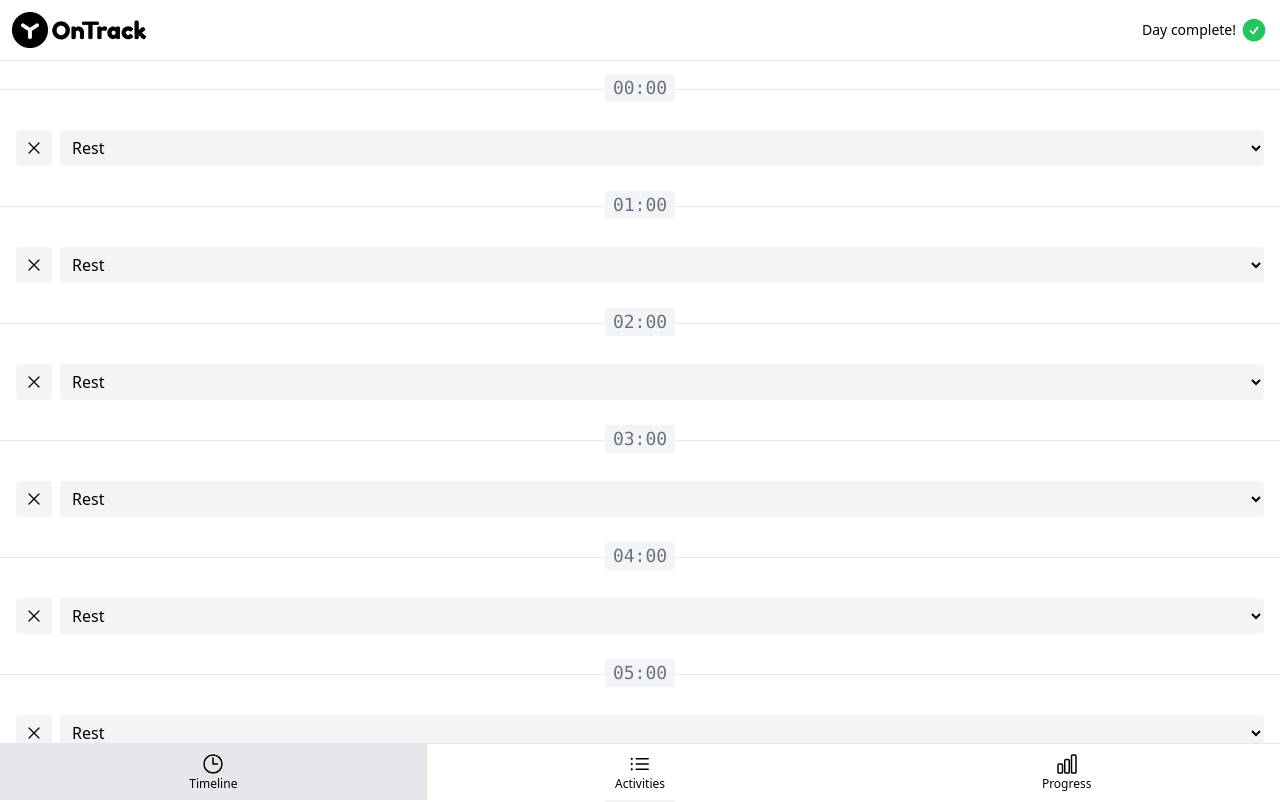
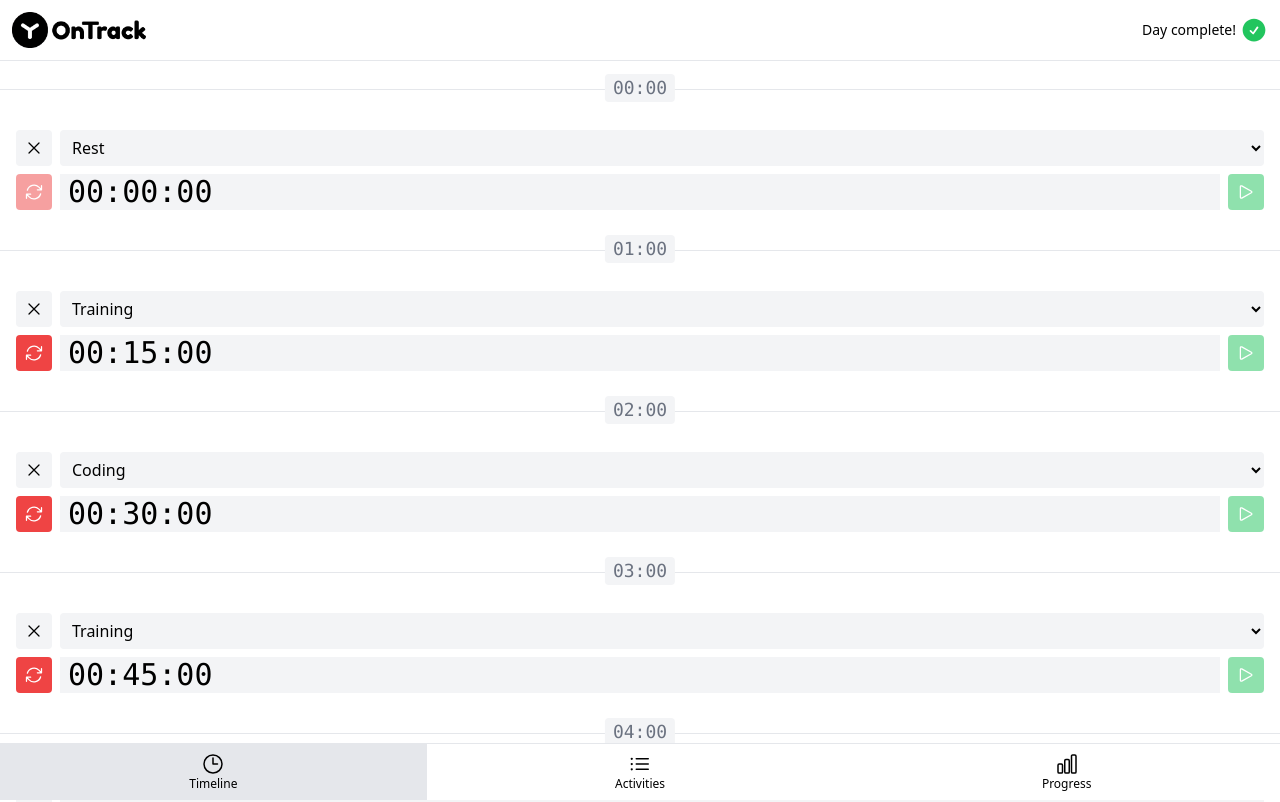
Before and after one commit to egorystuff/ontrack-TypeScript, a Vue app: page /#timeline in a window 1280 px wide. Shown: the top 802 px of the page. Built offline with nearby package versions, Linux system fonts and the light colour scheme.

Commit message:
Added a timer for each hour of the day

```diff
--- a/src/App.vue
+++ b/src/App.vue
@@ -16,9 +16,9 @@ import TheProgress from './pages/TheProgress.vue'
 
 const currentPage = ref(normalizePageHash())
 
-const timelineItems = ref(generateTimelineItems())
+const activities = ref(generateActivities())
 
-const activities = ref(generateActivities())
+const timelineItems = ref(generateTimelineItems(activities.value))
 
 const activitySelectOptions = computed(() => generateActivitySelectOtions(activities.value))
 
@@ -30,6 +30,7 @@ function deleteActivity(activity) {
   timelineItems.value.forEach((timelineItem) => {
     if (timelineItem.activityId === activity.id) {
       timelineItem.activityId = null
+      timelineItem.activitySeconds = 0
     }
   })
 
--- a/src/components/ActivityItem.vue
+++ b/src/components/ActivityItem.vue
@@ -31,7 +31,7 @@ const emit = defineEmits({
     <div>
       <BaseSelect
         class="font-mono"
-        placeholder="h:mm"
+        placeholder="hh:mm"
         :options="PERIOD_SELECT_OPTIONS"
         :selected="activity.secondsToComplete || null"
         @select="emit('setSecondsToComplete', $event || 0)"
--- a/src/components/BaseButton.vue
+++ b/src/components/BaseButton.vue
@@ -1,10 +1,18 @@
 <script>
-import { BUTTON_TYPE_DANGER, BUTTON_TYPE_NEUTRAL, BUTTON_TYPE_PRIMARY } from '../constants'
+import {
+  BUTTON_TYPE_DANGER,
+  BUTTON_TYPE_NEUTRAL,
+  BUTTON_TYPE_PRIMARY,
+  BUTTON_TYPE_SUCCESS,
+  BUTTON_TYPE_WARNING
+} from '../constants'
 
 const typeClasses = {
   [BUTTON_TYPE_NEUTRAL]: 'bg-gray-100 enabled:hover:bg-gray-200',
   [BUTTON_TYPE_DANGER]: 'bg-red-500 enabled:hover:bg-red-600 text-white',
-  [BUTTON_TYPE_PRIMARY]: 'bg-purple-500 enabled:hover:bg-purple-600 text-white'
+  [BUTTON_TYPE_PRIMARY]: 'bg-purple-500 enabled:hover:bg-purple-600 text-white',
+  [BUTTON_TYPE_SUCCESS]: 'bg-green-500 enabled:hover:bg-green-600 text-white',
+  [BUTTON_TYPE_WARNING]: 'bg-yellow-500 enabled:hover:bg-yellow-600 text-white'
 }
 </script>
 
--- a/src/components/TimelineItem.vue
+++ b/src/components/TimelineItem.vue
@@ -8,6 +8,7 @@ import {
 import { NULLABLE_ACTIVITY } from '../constants'
 import BaseSelect from './BaseSelect.vue'
 import TimelineHour from './TimelineHour.vue'
+import TimelineStopWatch from './TimelineStopWatch.vue'
 
 const props = defineProps({
   timelineItem: {
@@ -49,5 +50,7 @@ function findActivityById(id) {
       placeholder="Rest"
       @select="selectActivity"
     />
+
+    <TimelineStopWatch :seconds="timelineItem.activitySeconds" :hour="timelineItem.hour" />
   </li>
 </template>
--- /dev/null
+++ b/src/components/TimelineStopWatch.vue
@@ -0,0 +1,64 @@
+<script setup>
+import { ref } from 'vue'
+import { ArrowPathIcon, PauseIcon, PlayIcon } from '@heroicons/vue/24/outline'
+import { formatSeconds } from '../functions'
+import {
+  BUTTON_TYPE_SUCCESS,
+  BUTTON_TYPE_WARNING,
+  BUTTON_TYPE_DANGER,
+  MILISECONDS_IN_SECOND
+} from '../constants'
+import { isHourValid, isNumber } from '@/validators'
+import BaseButton from './BaseButton.vue'
+
+const props = defineProps({
+  seconds: {
+    default: 0,
+    type: Number,
+    validator: isNumber
+  },
+  hour: {
+    required: true,
+    type: Number,
+    validator: isHourValid
+  }
+})
+
+const seconds = ref(props.seconds)
+const isRunning = ref(false)
+
+const isStartButtonDisabled = props.hour !== new Date().getHours()
+
+function start() {
+  isRunning.value = setInterval(() => {
+    seconds.value++
+  }, MILISECONDS_IN_SECOND)
+}
+
+function stop() {
+  clearInterval(isRunning.value)
+  isRunning.value = false
+}
+
+function reset() {
+  stop()
+  seconds.value = 0
+}
+</script>
+
+<template>
+  <div class="flex w-full gap-2">
+    <BaseButton :type="BUTTON_TYPE_DANGER" :disabled="!seconds" @click="reset">
+      <ArrowPathIcon class="h-5" />
+    </BaseButton>
+    <div class="flex flex-grow items-center rouded bg-gray-100 px-2 font-mono text-3xl">
+      {{ formatSeconds(seconds) }}
+    </div>
+    <BaseButton v-if="isRunning" :type="BUTTON_TYPE_WARNING" @click="stop">
+      <PauseIcon class="h-5" />
+    </BaseButton>
+    <BaseButton v-else :type="BUTTON_TYPE_SUCCESS" :disabled="isStartButtonDisabled" @click="start">
+      <PlayIcon class="h-5" />
+    </BaseButton>
+  </div>
+</template>
--- a/src/constants.js
+++ b/src/constants.js
@@ -1,11 +1,15 @@
 import { ClockIcon, ListBulletIcon, ChartBarIcon } from '@heroicons/vue/24/outline'
+import { generatePeriodSelectoptions } from './functions'
 
 export const PAGE_TIMELINE = 'timeline'
 export const PAGE_ACTIVITIES = 'activities'
 export const PAGE_PROGRESS = 'progress'
 export const HOURS_IN_DAY = 24
 export const MIDNIGHT_HOUR = 0
-export const SECONDS_IN_HOUR = 3600
+export const SECONDS_IN_MINUTE = 60
+export const MINUTE_IN_HOUR = 60
+export const SECONDS_IN_HOUR = SECONDS_IN_MINUTE * MINUTE_IN_HOUR
+export const MILISECONDS_IN_SECOND = 1000
 export const NULLABLE_ACTIVITY = { id: null }
 
 export const NAV_ITEMS = {
@@ -14,14 +18,22 @@ export const NAV_ITEMS = {
   [PAGE_PROGRESS]: ChartBarIcon
 }
 
-export const PERIOD_SELECT_OPTIONS = [
-  { value: 1 * SECONDS_IN_HOUR, label: '01:00' },
-  { value: 2 * SECONDS_IN_HOUR, label: '02:00' },
-  { value: 3 * SECONDS_IN_HOUR, label: '03:00' }
+const PERIOD_IN_MINUTES = [
+  15, 30, 45, 60, 90, 120, 150, 180, 210, 240, 270, 300, 330, 360, 420, 480
 ]
+
+export const PERIOD_SELECT_OPTIONS = generatePeriodSelectoptions(PERIOD_IN_MINUTES)
 
 export const BUTTON_TYPE_NEUTRAL = 'neutral'
 export const BUTTON_TYPE_DANGER = 'danger'
 export const BUTTON_TYPE_PRIMARY = 'primary'
+export const BUTTON_TYPE_SUCCESS = 'success'
+export const BUTTON_TYPE_WARNING = 'warning'
 
-export const BUTTON_TYPES = [BUTTON_TYPE_NEUTRAL, BUTTON_TYPE_DANGER, BUTTON_TYPE_PRIMARY]
+export const BUTTON_TYPES = [
+  BUTTON_TYPE_NEUTRAL,
+  BUTTON_TYPE_DANGER,
+  BUTTON_TYPE_PRIMARY,
+  BUTTON_TYPE_SUCCESS,
+  BUTTON_TYPE_WARNING
+]
--- a/src/functions.js
+++ b/src/functions.js
@@ -3,7 +3,10 @@ import {
   PAGE_ACTIVITIES,
   PAGE_PROGRESS,
   HOURS_IN_DAY,
-  SECONDS_IN_HOUR
+  SECONDS_IN_HOUR,
+  MINUTE_IN_HOUR,
+  SECONDS_IN_MINUTE,
+  MILISECONDS_IN_SECOND
 } from './constants'
 import { isNull } from './validators'
 
@@ -19,12 +22,22 @@ export function normalizePageHash() {
   }
 }
 
-export function generateTimelineItems() {
-  const timelineItems = []
-  for (let hour = 0; hour < HOURS_IN_DAY; hour++) {
-    timelineItems.push({ hour, activityId: null })
-  }
-  return timelineItems
+export function generateTimelineItems(activities) {
+  return [...Array(HOURS_IN_DAY).keys()].map((hour) => ({
+    hour,
+    activityId: hour % 4 === 0 ? null : activities[hour % 2].id,
+    activitySeconds: hour % 4 === 0 ? 0 : (15 * SECONDS_IN_MINUTE * hour) % SECONDS_IN_HOUR
+  }))
+
+  // const timelineItems = []
+  // for (let hour = 0; hour < HOURS_IN_DAY; hour++) {
+  //   timelineItems.push({
+  //     hour,
+  //     activityId: hour % 4 === 0 ? null : activities[hour % 2].id,
+  //     activitySeconds: hour % 4 === 0 ? 0 : (15 * SECONDS_IN_MINUTE * hour) % SECONDS_IN_HOUR
+  //   })
+  // }
+  // return timelineItems
 }
 
 export function generateActivitySelectOtions(activities) {
@@ -46,3 +59,29 @@ export function generateActivities() {
 export function normalizeSelectValue(value) {
   return isNull(value) || isNaN(value) ? value : +value
 }
+
+export function generatePeriodSelectoptions(periodInMinutes) {
+  return periodInMinutes.map((periodInMinutes) => {
+    return {
+      value: periodInMinutes * SECONDS_IN_MINUTE,
+      label: generatePeriodSelectOptionsLabel(periodInMinutes)
+    }
+  })
+}
+
+function generatePeriodSelectOptionsLabel(periodInMinutes) {
+  const hours = Math.floor(periodInMinutes / MINUTE_IN_HOUR)
+    .toString()
+    .padStart(2, 0)
+  const minutes = (periodInMinutes % MINUTE_IN_HOUR).toString().padStart(2, 0)
+
+  return `${hours}:${minutes}`
+}
+
+export function formatSeconds(seconds) {
+  const date = new Date()
+  date.setTime(Math.abs(seconds) * MILISECONDS_IN_SECOND)
+
+  const utc = date.toUTCString()
+  return utc.substring(utc.indexOf(':') - 2, utc.indexOf(':') + 6)
+}
```
